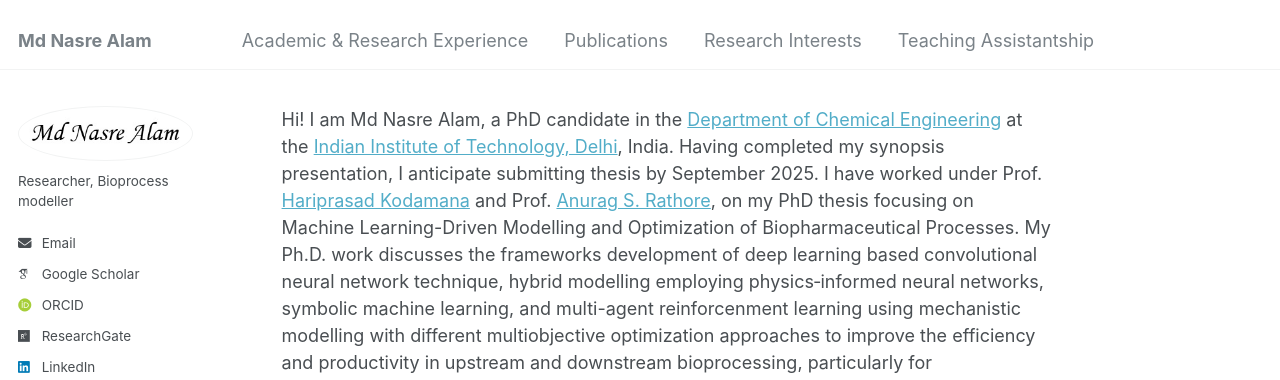
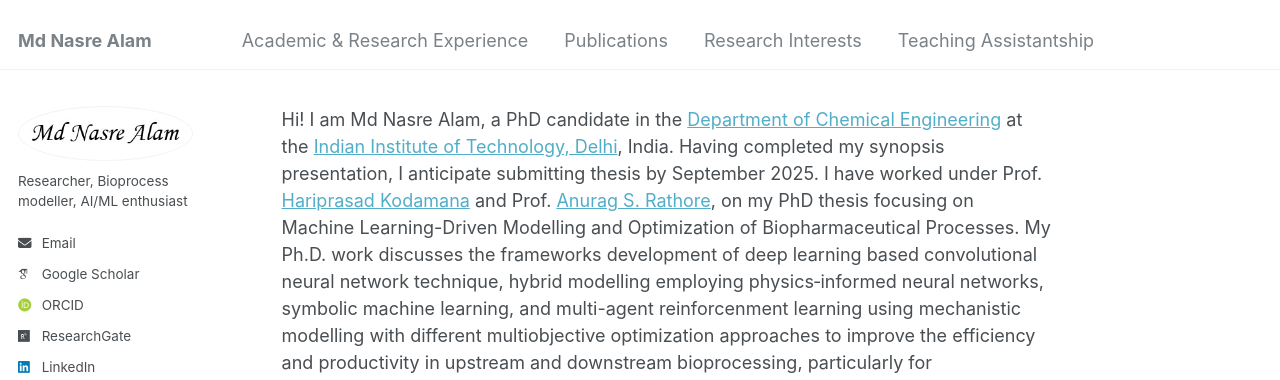
Before and after one commit to mdnasreiit/mdnasreiit.github.io, a Jekyll site: the page built from _pages/about.md, in a window 1280 px wide. Shown: the top 380 px of the page. Built offline with Jekyll 4.4.1, drawn with Linux system fonts in a browser that asks for light colours; some web fonts are replaced.

Commit message:
Update _config.yml

```diff
--- a/_config.yml
+++ b/_config.yml
@@ -24,7 +24,7 @@ author:
   avatar           : "MNA2.png"
   #name            :  "Md. Nasre Alam"
   pronouns         : # example: "he/him"
-  bio              : "Researcher, Bioprocess modeller"
+  bio              : "Researcher, Bioprocess modeller, AI/ML enthusiast"
   #location        : "New Delhi, India"
   #employer        : "Indian Institute of Technology Delhi"
   #uri             : Md Nasre Alam
```
